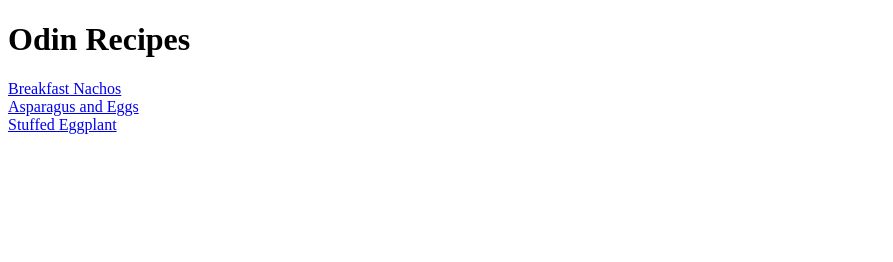
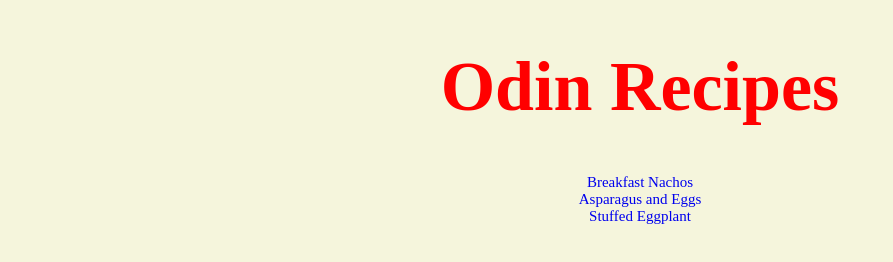
Before and after one commit to mh1p/odin-recipes, a plain HTML site: page index.html in a window 1280 px wide. Shown: the whole page, without its empty margins (0-893 px from the left). Drawn offline with Linux system fonts and the light colour scheme.

Commit message:
Connected CSS  and added styling , Updated README

```diff
--- a/index.html
+++ b/index.html
@@ -4,14 +4,19 @@
     <head>
         <meta charset="UTF-8">
         <title>Odin Recipes</title>
+        <link rel="stylesheet" href="style.css">
 </head>
 <body>
+    <div class="c1">
     <h1>Odin Recipes</h1>
+    </div>
+    <div class="recipes">
     <a href="recipes/breakfast-nachos.html" target="_blank" rel="noopener noreferrer">Breakfast Nachos</a>
     <br>
     <a href="recipes/asparagus-and-eggs.html" target="_blank" rel="noopener noreferrer">Asparagus and Eggs</a>
     <br>
     <a href="recipes/stuffed-eggplant.html" target="_blank" rel="noopener noreferrer">Stuffed Eggplant</a>
     <br>
+</div>
 </body>
 </html>
--- /dev/null
+++ b/style.css
@@ -0,0 +1,16 @@
+body{
+    background-color: beige;
+}
+.c1{
+    color: red;
+    font-size: 35px;
+    text-align: center;
+}
+.recipes
+{
+    font-size: 15px;
+    text-align: center;
+}
+a:link {
+    text-decoration: none;
+  }
```
Also changed, not shown: 1 other file.
